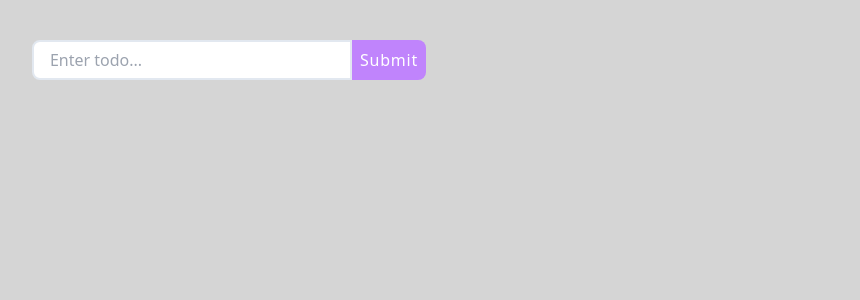
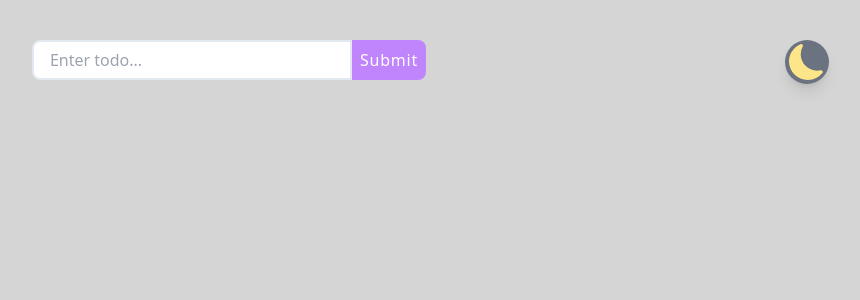
Before and after one commit to flor3z/Todo-Typescript, a React (Vite) app: page / in a window 1280 px wide. Shown: the top 300 px of the page, without its empty margins (411-1271 px from the left). Built offline with nearby package versions, Linux system fonts and the light colour scheme; what tailwindcss-animated would draw is missing.

Commit message:
continue with typescript todo: themeContext update with proper typing- custom hook to separate !context checks in localized hook- need to figure out localStorage typing

```diff
--- a/package.json
+++ b/package.json
@@ -12,6 +12,7 @@
   "dependencies": {
     "react": "^18.2.0",
     "react-dom": "^18.2.0",
+    "react-icons": "^5.2.1",
     "tailwindcss-animated": "^1.0.1",
     "uuid": "^9.0.1"
   },
--- a/src/App.tsx
+++ b/src/App.tsx
@@ -1,6 +1,8 @@
 import { useState } from 'react';
 import { v4 as uuidv4 } from 'uuid';
 import TodoList from './components/TodoList';
+import ThemeButton from './components/ThemeButton';
+import { useThemeContext } from './context/ThemeContext';
 
 type TodoItem = {
   id: string;
@@ -42,11 +44,14 @@ function App() {
     return setTodos(checkedTodos);
   };
 
+  const { darkMode } = useThemeContext();
+
   return (
     <>
-      <div className="">
-        <section className="py-10 relative">
-          <h1 className="absolute top-4 left-5 font-semibold text-gray-600 text-xl">
+      <div className={darkMode ? 'dark' : ''}>
+        <section className="py-10 relative h-full">
+          <ThemeButton />
+          <h1 className="absolute top-4 left-5 font-semibold text-gray-600 text-xl dark:text-gray-200">
             {todos.length === 0
               ? null
               : todos.length === 1
--- /dev/null
+++ b/src/components/ThemeButton.tsx
@@ -0,0 +1,22 @@
+import { MdSunny } from 'react-icons/md';
+import { BsMoonFill } from 'react-icons/bs';
+import { useThemeContext } from '../context/ThemeContext';
+
+const ThemeButton = () => {
+  const { darkMode, setDarkMode } = useThemeContext();
+
+  return (
+    <span
+      onClick={() => setDarkMode(!darkMode)}
+      className="absolute top-10 right-2 sm:right-10 rounded-full shadow-lg cursor-pointer bg-gray-500 hover:bg-gray-700   w-11 h-11 transition-all transform ease-out duration-500"
+    >
+      {!darkMode ? (
+        <BsMoonFill className="w-11 h-11 p-1 text-amber-200 " />
+      ) : (
+        <MdSunny className="w-11 h-11 p-1 text-yellow-500 transition-all transform ease-out duration-500" />
+      )}
+    </span>
+  );
+};
+
+export default ThemeButton;
--- /dev/null
+++ b/src/context/ThemeContext.tsx
@@ -0,0 +1,34 @@
+import React, { createContext, useContext, useState } from 'react';
+
+export type DarkMode = boolean;
+
+type ThemeContextType = {
+  darkMode: DarkMode;
+  setDarkMode: React.Dispatch<React.SetStateAction<DarkMode>>;
+};
+
+type ThemeContextProviderProps = {
+  children: React.ReactNode;
+};
+
+export const ThemeContext = createContext<ThemeContextType | null>(null);
+
+export const ThemeContextProvider = ({
+  children,
+}: ThemeContextProviderProps) => {
+  const [darkMode, setDarkMode] = useState<DarkMode>(false);
+
+  return (
+    <ThemeContext.Provider value={{ darkMode, setDarkMode }}>
+      {children}
+    </ThemeContext.Provider>
+  );
+};
+
+export function useThemeContext() {
+  const context = useContext(ThemeContext);
+  if (!context) {
+    throw new Error('Theme context should be within the Provider');
+  }
+  return context;
+}
--- a/src/index.css
+++ b/src/index.css
@@ -5,3 +5,11 @@
 body {
   background-color: rgb(213, 213, 213);
 }
+
+.dark {
+  background-color: rgb(145, 53, 231);
+}
+
+body * {
+  @apply transition-colors duration-200;
+ }
--- a/src/main.tsx
+++ b/src/main.tsx
@@ -1,10 +1,13 @@
-import React from 'react'
-import ReactDOM from 'react-dom/client'
-import App from './App.tsx'
-import './index.css'
+import React from 'react';
+import ReactDOM from 'react-dom/client';
+import App from './App.tsx';
+import './index.css';
+import { ThemeContextProvider } from './context/ThemeContext.tsx';
 
 ReactDOM.createRoot(document.getElementById('root')!).render(
   <React.StrictMode>
-    <App />
-  </React.StrictMode>,
-)
+    <ThemeContextProvider>
+      <App />
+    </ThemeContextProvider>
+  </React.StrictMode>
+);
--- a/tailwind.config.js
+++ b/tailwind.config.js
@@ -1,6 +1,7 @@
 /** @type {import('tailwindcss').Config} */
 export default {
   content: ['./index.html', './src/**/*.{js,ts,jsx,tsx}'],
+  darkMode: 'class',
   theme: {
     extend: {},
   },
```
Also changed, not shown: 1 other file (tests, documents, lock files or other folders).
